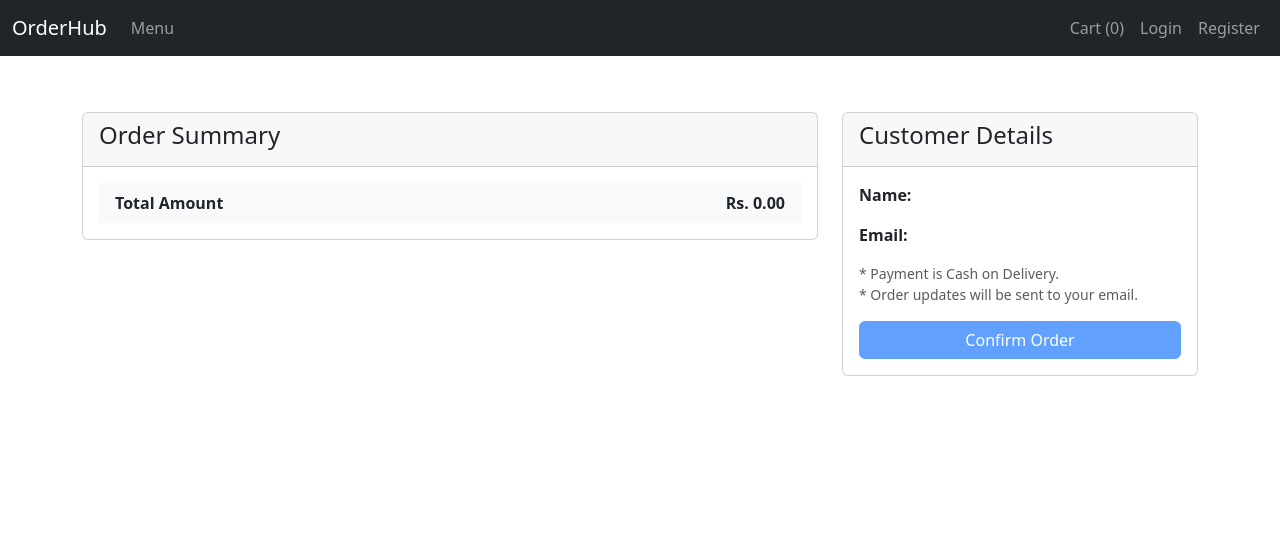
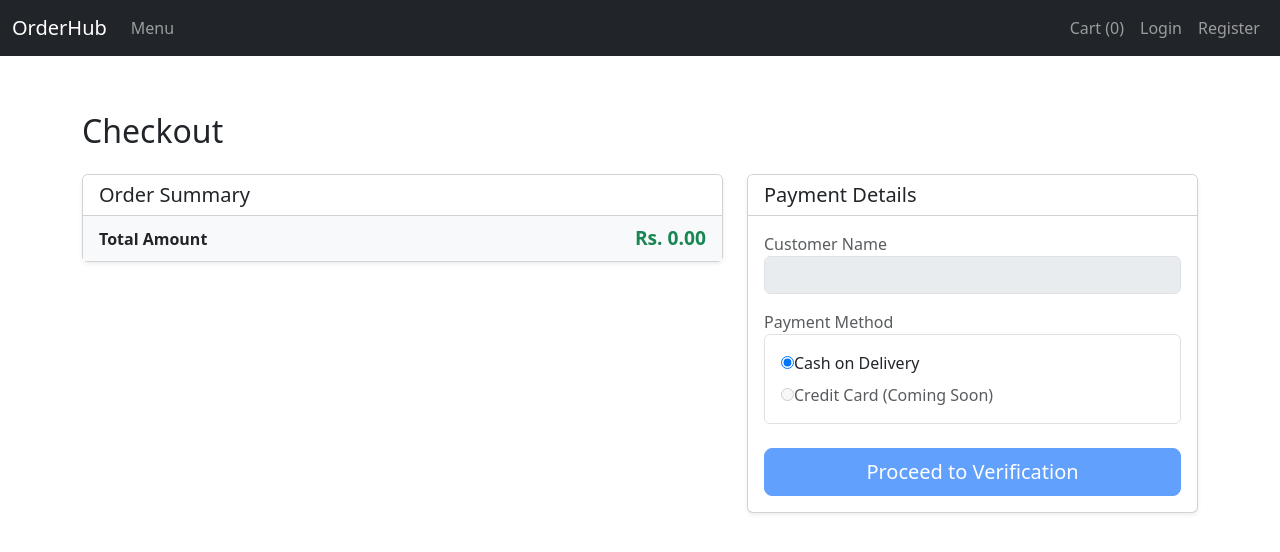
Before and after one commit to EbadAhmed1/restaurant-ordering-system, a React (Create React App) app in the folder frontend/: page /checkout in a window 1280 px wide. Shown: the top 552 px of the page. Built offline with nearby package versions, Linux system fonts and the light colour scheme.

Commit message:
add payment method selector and confirmation modal to Checkout

```diff
--- a/frontend/src/pages/public/Checkout.jsx
+++ b/frontend/src/pages/public/Checkout.jsx
@@ -1,4 +1,4 @@
-import React, { useEffect } from 'react';
+import React, { useEffect, useState } from 'react';
 import { useSelector, useDispatch } from 'react-redux';
 import { useNavigate } from 'react-router-dom';
 import { placeOrder, resetOrderStatus } from '../../features/orders/orderSlice';
@@ -12,90 +12,180 @@ const Checkout = () => {
     const { user } = useSelector((state) => state.auth);
     const { status, error, currentOrder } = useSelector((state) => state.orders);
 
+    // State to control the Confirmation Modal
+    const [showModal, setShowModal] = useState(false);
+    const [paymentMethod, setPaymentMethod] = useState('COD'); // Default to Cash on Delivery
+
     // Handle Order Success/Failure
     useEffect(() => {
         if (status === 'succeeded' && currentOrder) {
-            toast.success('Order placed successfully!');
-            // Redirect to a success page or home
+            setShowModal(false); // Close modal
+            toast.success('Payment Verified! Order placed successfully.');
             navigate('/');
             dispatch(resetOrderStatus());
         }
 
         if (status === 'failed') {
+            setShowModal(false);
             toast.error(error || 'Failed to place order');
         }
     }, [status, error, currentOrder, navigate, dispatch]);
 
-    const handlePlaceOrder = () => {
+    // Step 1: Open the Modal instead of dispatching immediately
+    const handleProceed = () => {
         if (cartItems.length === 0) {
             toast.warning("Your cart is empty!");
             return;
         }
+        setShowModal(true);
+    };
 
-        // Format data for backend: { items: [{ menuId, quantity }] }
-        // Your backend 'orderController.js' expects exactly this structure.
+    // Step 2: Actually place the order (called from Modal)
+    const handleConfirmPayment = () => {
         const orderPayload = {
             items: cartItems.map(item => ({
                 menuId: item.id,
                 quantity: item.quantity
             }))
         };
-
+        // In a real app, you might send 'paymentMethod' to the backend here too
         dispatch(placeOrder(orderPayload));
     };
 
     return (
         <div className="container py-5">
+            <h2 className="mb-4">Checkout</h2>
             <div className="row">
-                <div className="col-md-8">
-                    <div className="card mb-4">
-                        <div className="card-header">
-                            <h4>Order Summary</h4>
+                {/* Order Summary Column */}
+                <div className="col-md-7">
+                    <div className="card mb-4 shadow-sm">
+                        <div className="card-header bg-white">
+                            <h5 className="mb-0">Order Summary</h5>
                         </div>
-                        <div className="card-body">
+                        <div className="card-body p-0">
                             <ul className="list-group list-group-flush">
                                 {cartItems.map(item => (
                                     <li key={item.id} className="list-group-item d-flex justify-content-between align-items-center">
-                                        <div>
-                                            <strong>{item.name}</strong> x {item.quantity}
+                                        <div className="d-flex align-items-center">
+                                            <span className="badge badge-primary badge-pill mr-3">{item.quantity}x</span>
+                                            {item.name}
                                         </div>
                                         <span>Rs. {(item.price * item.quantity).toFixed(2)}</span>
                                     </li>
                                 ))}
                                 <li className="list-group-item d-flex justify-content-between align-items-center bg-light">
                                     <strong>Total Amount</strong>
-                                    <strong>Rs. {totalAmount.toFixed(2)}</strong>
+                                    <strong className="text-success" style={{ fontSize: '1.2rem' }}>
+                                        Rs. {totalAmount.toFixed(2)}
+                                    </strong>
                                 </li>
                             </ul>
                         </div>
                     </div>
                 </div>
 
-                <div className="col-md-4">
-                    <div className="card">
-                        <div className="card-header">
-                            <h4>Customer Details</h4>
+                {/* Payment Details Column */}
+                <div className="col-md-5">
+                    <div className="card shadow-sm">
+                        <div className="card-header bg-white">
+                            <h5 className="mb-0">Payment Details</h5>
                         </div>
                         <div className="card-body">
-                            <p><strong>Name:</strong> {user?.username}</p>
-                            <p><strong>Email:</strong> {user?.email}</p>
-                            <p className="text-muted small">
-                                * Payment is Cash on Delivery.
-                                <br />
-                                * Order updates will be sent to your email.
-                            </p>
+                            <div className="form-group mb-3">
+                                <label className="text-muted">Customer Name</label>
+                                <input type="text" className="form-control" value={user?.username || ''} disabled />
+                            </div>
+
+                            <div className="form-group mb-4">
+                                <label className="text-muted">Payment Method</label>
+                                <div className="border rounded p-3">
+                                    <div className="custom-control custom-radio mb-2">
+                                        <input
+                                            type="radio"
+                                            id="cod"
+                                            name="paymentMethod"
+                                            className="custom-control-input"
+                                            checked={paymentMethod === 'COD'}
+                                            onChange={() => setPaymentMethod('COD')}
+                                        />
+                                        <label className="custom-control-label" htmlFor="cod">Cash on Delivery</label>
+                                    </div>
+                                    <div className="custom-control custom-radio">
+                                        <input
+                                            type="radio"
+                                            id="card"
+                                            name="paymentMethod"
+                                            className="custom-control-input"
+                                            disabled
+                                        />
+                                        <label className="custom-control-label text-muted" htmlFor="card">Credit Card (Coming Soon)</label>
+                                    </div>
+                                </div>
+                            </div>
 
                             <button
-                                onClick={handlePlaceOrder}
-                                className="btn btn-primary btn-block w-100"
+                                onClick={handleProceed}
+                                className="btn btn-primary btn-block btn-lg w-100"
                                 disabled={status === 'loading' || cartItems.length === 0}
                             >
-                                {status === 'loading' ? 'Processing...' : 'Confirm Order'}
+                                Proceed to Verification
                             </button>
                         </div>
                     </div>
                 </div>
             </div>
+
+            {/* --- Verification Modal (Custom React Implementation) --- */}
+            {showModal && (
+                <>
+                    {/* Backdrop */}
+                    <div className="modal-backdrop fade show"></div>
+                    {/* Modal */}
+                    <div className="modal fade show d-block" tabIndex="-1" role="dialog">
+                        <div className="modal-dialog modal-dialog-centered" role="document">
+                            <div className="modal-content">
+                                <div className="modal-header">
+                                    <h5 className="modal-title">Verify Payment</h5>
+                                    <button type="button" className="close" onClick={() => setShowModal(false)}>
+                                        <span aria-hidden="true">&times;</span>
+                                    </button>
+                                </div>
+                                <div className="modal-body text-center">
+                                    <div className="mb-3">
+                                        <i className="fa fa-check-circle text-success" style={{ fontSize: '3rem' }}></i>
+                                    </div>
+                                    <h5>Confirm Your Order?</h5>
+                                    <p className="text-muted mb-1">You are about to place an order via <strong>{paymentMethod}</strong>.</p>
+                                    <h3 className="text-primary my-3">Rs. {totalAmount.toFixed(2)}</h3>
+                                    <p className="small text-muted">Please have the exact amount ready upon delivery.</p>
+                                </div>
+                                <div className="modal-footer">
+                                    <button
+                                        type="button"
+                                        className="btn btn-secondary"
+                                        onClick={() => setShowModal(false)}
+                                        disabled={status === 'loading'}
+                                    >
+                                        Cancel
+                                    </button>
+                                    <button
+                                        type="button"
+                                        className="btn btn-success px-4"
+                                        onClick={handleConfirmPayment}
+                                        disabled={status === 'loading'}
+                                    >
+                                        {status === 'loading' ? (
+                                            <span><span className="spinner-border spinner-border-sm mr-2"></span>Processing...</span>
+                                        ) : (
+                                            'Confirm & Place Order'
+                                        )}
+                                    </button>
+                                </div>
+                            </div>
+                        </div>
+                    </div>
+                </>
+            )}
         </div>
     );
 };
```
